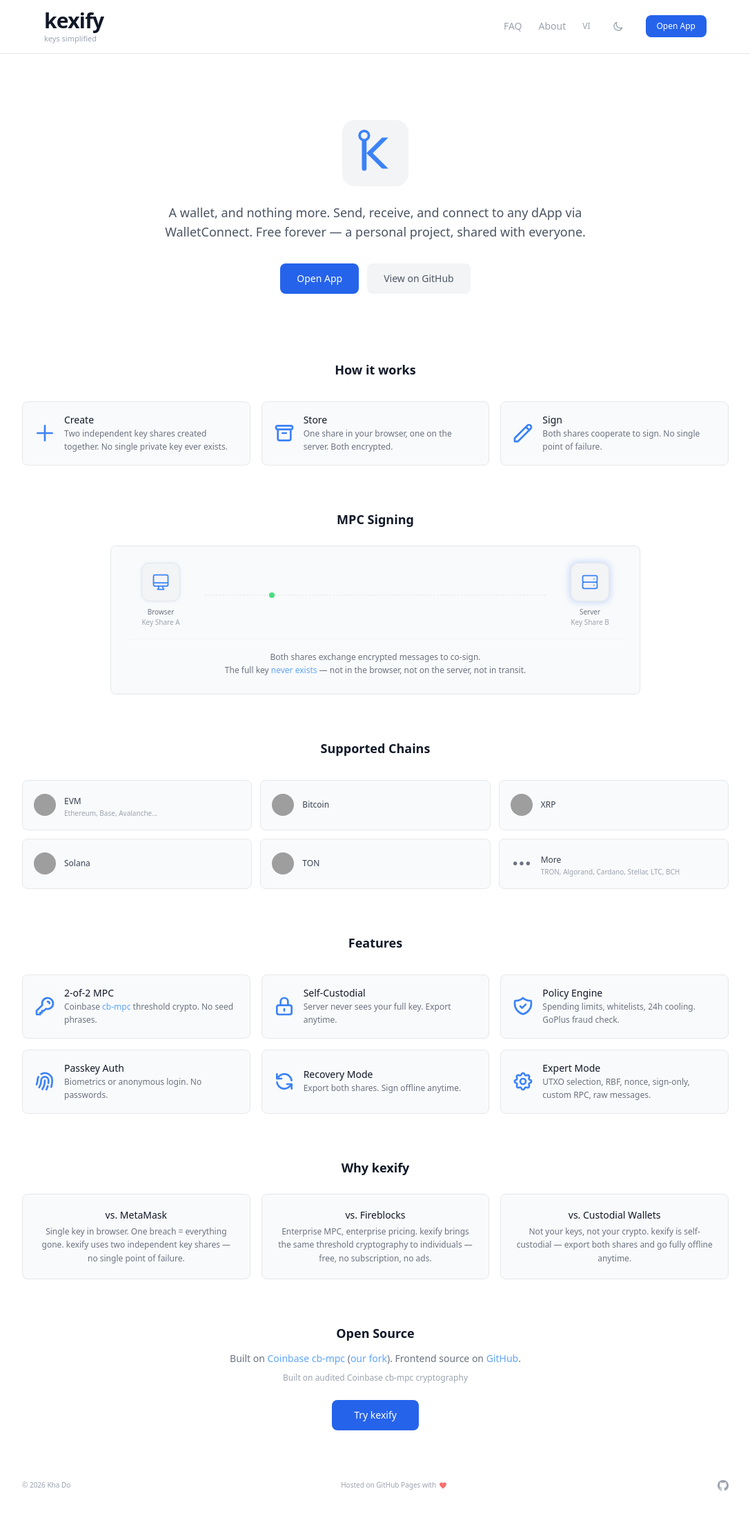
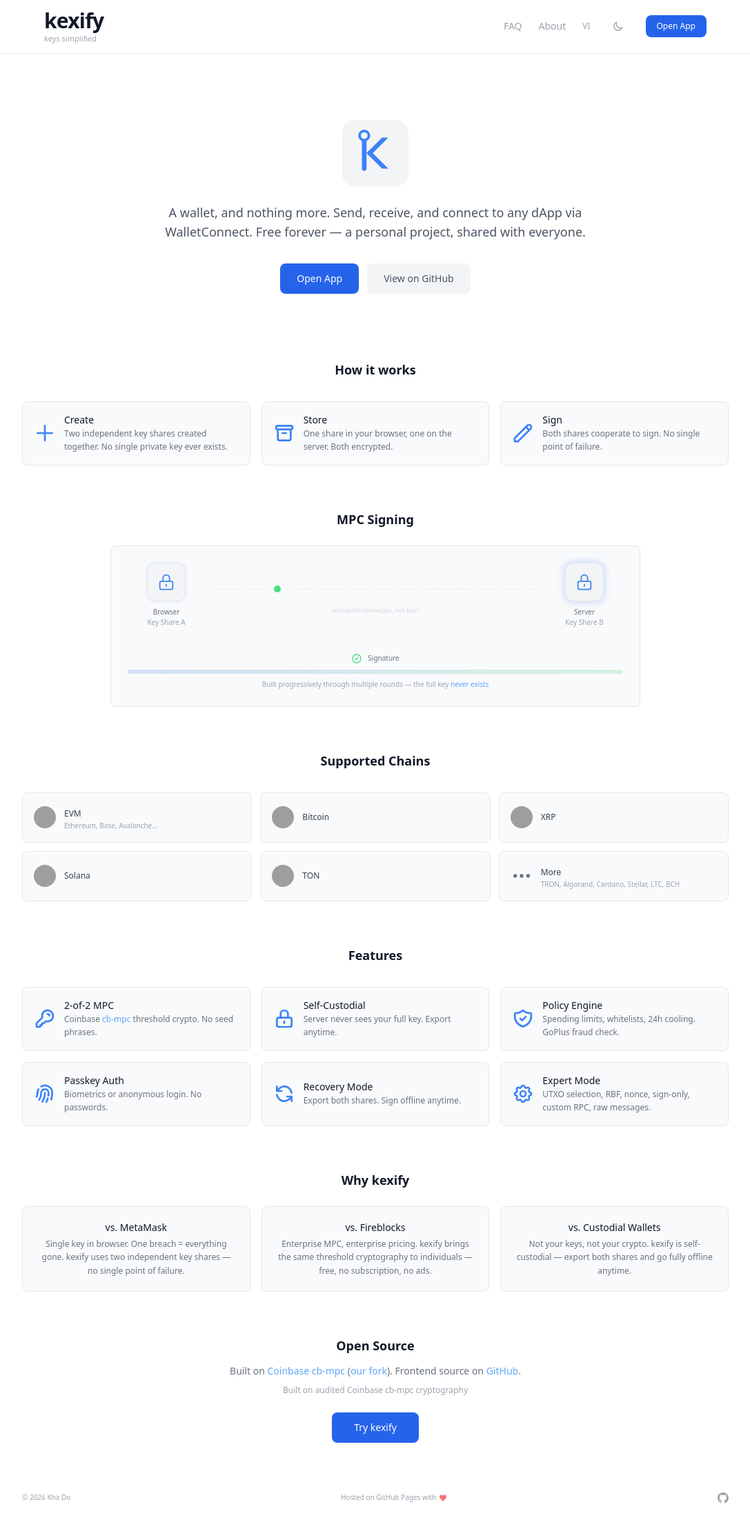
Before and after one commit to nguyenkha/kexify-home, a Jekyll site: the page built from index.html, in a window 1280 px wide. Shown: the whole page at 69% size, without its empty margins (96-1183 px from the left). Built offline with Jekyll 4.4.1, drawn with Linux system fonts in a browser that asks for light colours; nearby versions of some CDN libraries; grey boxes are pictures that could not be loaded.

Commit message:
feat: enhanced MPC diagram with lock icons, signature progress bar, message labels

```diff
--- a/_layouts/default.html
+++ b/_layouts/default.html
@@ -102,24 +102,37 @@
     @keyframes msgRight {
       0% { left: 0; opacity: 0; }
       10% { opacity: 1; }
-      45% { left: calc(100% - 8px); opacity: 1; }
+      45% { left: calc(100% - 10px); opacity: 1; }
       50% { opacity: 0; }
-      100% { opacity: 0; left: calc(100% - 8px); }
+      100% { opacity: 0; left: calc(100% - 10px); }
     }
     @keyframes msgLeft {
       0% { right: 0; opacity: 0; }
       10% { opacity: 1; }
-      45% { right: calc(100% - 8px); opacity: 1; }
+      45% { right: calc(100% - 10px); opacity: 1; }
       50% { opacity: 0; }
-      100% { opacity: 0; right: calc(100% - 8px); }
+      100% { opacity: 0; right: calc(100% - 10px); }
     }
     @keyframes pulse-glow {
       0%, 100% { box-shadow: 0 0 0 0 rgba(59,130,246,0); }
       50% { box-shadow: 0 0 12px 4px rgba(59,130,246,0.3); }
     }
+    @keyframes sig-build {
+      0% { width: 0; opacity: 0; }
+      20% { opacity: 1; }
+      100% { width: 100%; opacity: 1; }
+    }
+    @keyframes sig-loop {
+      0%,10% { width: 0; opacity: 0; }
+      15% { opacity: 1; }
+      60% { width: 100%; opacity: 1; }
+      80% { width: 100%; opacity: 1; }
+      95%,100% { width: 100%; opacity: 0; }
+    }
     .mpc-msg-r { position: absolute; top: 50%; transform: translateY(-50%); animation: msgRight 3s ease-in-out infinite; }
     .mpc-msg-l { position: absolute; top: 50%; transform: translateY(-50%); animation: msgLeft 3s ease-in-out 1.5s infinite; }
     .mpc-glow { animation: pulse-glow 3s ease-in-out infinite; }
+    .sig-progress { animation: sig-loop 6s ease-in-out infinite; overflow: hidden; white-space: nowrap; }
 
     /* Back to top */
     #back-to-top {
--- a/index.html
+++ b/index.html
@@ -66,46 +66,46 @@
     <h2 class="text-lg font-semibold dark:text-white text-gray-900 text-center mb-6">MPC Signing</h2>
     <div class="bg-surface-secondary border border-border-primary rounded-lg p-6">
       <!-- Two parties -->
-      <div class="flex items-center justify-between mb-2">
+      <div class="flex items-center justify-between">
         <!-- Browser -->
-        <div class="text-center w-24">
+        <div class="text-center w-28">
           <div class="w-14 h-14 mx-auto rounded-xl bg-surface-tertiary border border-border-primary flex items-center justify-center mpc-glow">
-            <svg class="w-7 h-7 text-blue-500" fill="none" stroke="currentColor" viewBox="0 0 24 24"><path stroke-linecap="round" stroke-linejoin="round" stroke-width="1.5" d="M9.75 17L9 20l-1 1h8l-1-1-.75-3M3 13h18M5 17h14a2 2 0 002-2V5a2 2 0 00-2-2H5a2 2 0 00-2 2v10a2 2 0 002 2z"/></svg>
+            <svg class="w-7 h-7 text-blue-500" fill="none" stroke="currentColor" viewBox="0 0 24 24"><path stroke-linecap="round" stroke-linejoin="round" stroke-width="1.5" d="M12 15v2m-6 4h12a2 2 0 002-2v-6a2 2 0 00-2-2H6a2 2 0 00-2 2v6a2 2 0 002 2zm10-10V7a4 4 0 00-8 0v4h8z"/></svg>
           </div>
           <p class="text-[10px] dark:text-gray-400 text-gray-500 mt-2 font-medium">Browser</p>
           <p class="text-[10px] dark:text-gray-500 text-gray-400">Key Share A</p>
         </div>
 
         <!-- Message channel -->
-        <div class="flex-1 mx-4 relative h-12">
-          <!-- Lane lines -->
-          <div class="absolute top-1/2 left-0 right-0 border-t border-dashed border-border-primary -translate-y-1/2"></div>
-          <!-- Animated messages going right -->
-          <div class="mpc-msg-r">
-            <div class="w-2 h-2 rounded-full bg-blue-500"></div>
+        <div class="flex-1 mx-3 flex flex-col items-center gap-1">
+          <div class="w-full relative h-10">
+            <div class="absolute top-1/2 left-0 right-0 border-t border-dashed border-border-primary -translate-y-1/2"></div>
+            <div class="mpc-msg-r"><div class="w-2.5 h-2.5 rounded-full bg-blue-500"></div></div>
+            <div class="mpc-msg-l"><div class="w-2.5 h-2.5 rounded-full bg-green-400"></div></div>
           </div>
-          <!-- Animated messages going left -->
-          <div class="mpc-msg-l">
-            <div class="w-2 h-2 rounded-full bg-green-400"></div>
-          </div>
+          <p class="text-[9px] dark:text-gray-600 text-gray-300 text-center">encrypted messages, not keys</p>
         </div>
 
         <!-- Server -->
-        <div class="text-center w-24">
+        <div class="text-center w-28">
           <div class="w-14 h-14 mx-auto rounded-xl bg-surface-tertiary border border-border-primary flex items-center justify-center mpc-glow" style="animation-delay: 1.5s;">
-            <svg class="w-7 h-7 text-blue-500" fill="none" stroke="currentColor" viewBox="0 0 24 24"><path stroke-linecap="round" stroke-linejoin="round" stroke-width="1.5" d="M5 12h14M5 12a2 2 0 01-2-2V6a2 2 0 012-2h14a2 2 0 012 2v4a2 2 0 01-2 2M5 12a2 2 0 00-2 2v4a2 2 0 002 2h14a2 2 0 002-2v-4a2 2 0 00-2-2m-2-4h.01M17 16h.01"/></svg>
+            <svg class="w-7 h-7 text-blue-500" fill="none" stroke="currentColor" viewBox="0 0 24 24"><path stroke-linecap="round" stroke-linejoin="round" stroke-width="1.5" d="M12 15v2m-6 4h12a2 2 0 002-2v-6a2 2 0 00-2-2H6a2 2 0 00-2 2v6a2 2 0 002 2zm10-10V7a4 4 0 00-8 0v4h8z"/></svg>
           </div>
           <p class="text-[10px] dark:text-gray-400 text-gray-500 mt-2 font-medium">Server</p>
           <p class="text-[10px] dark:text-gray-500 text-gray-400">Key Share B</p>
         </div>
       </div>
 
-      <!-- Description -->
-      <div class="text-center mt-4 pt-4 border-t border-border-secondary">
-        <p class="text-xs dark:text-gray-400 text-gray-500 leading-relaxed">
-          Both shares exchange encrypted messages to co-sign.<br>
-          The full key <span class="text-blue-400 font-medium">never exists</span> — not in the browser, not on the server, not in transit.
-        </p>
+      <!-- Signature building -->
+      <div class="mt-5 pt-4 border-t border-border-secondary">
+        <div class="flex items-center justify-center gap-2 mb-2">
+          <svg class="w-4 h-4 text-green-400" fill="none" stroke="currentColor" viewBox="0 0 24 24"><path stroke-linecap="round" stroke-linejoin="round" stroke-width="2" d="M9 12l2 2 4-4m6 2a9 9 0 11-18 0 9 9 0 0118 0z"/></svg>
+          <span class="text-[10px] dark:text-gray-400 text-gray-500 font-medium">Signature</span>
+        </div>
+        <div class="h-1.5 rounded-full bg-surface-tertiary overflow-hidden">
+          <div class="h-full rounded-full bg-gradient-to-r from-blue-500 to-green-400 sig-progress"></div>
+        </div>
+        <p class="text-[10px] dark:text-gray-500 text-gray-400 text-center mt-2">Built progressively through multiple rounds — the full key <span class="text-blue-400">never exists</span></p>
       </div>
     </div>
   </div>
```
Also changed, not shown: vi/index.html (+21 -14 lines).
